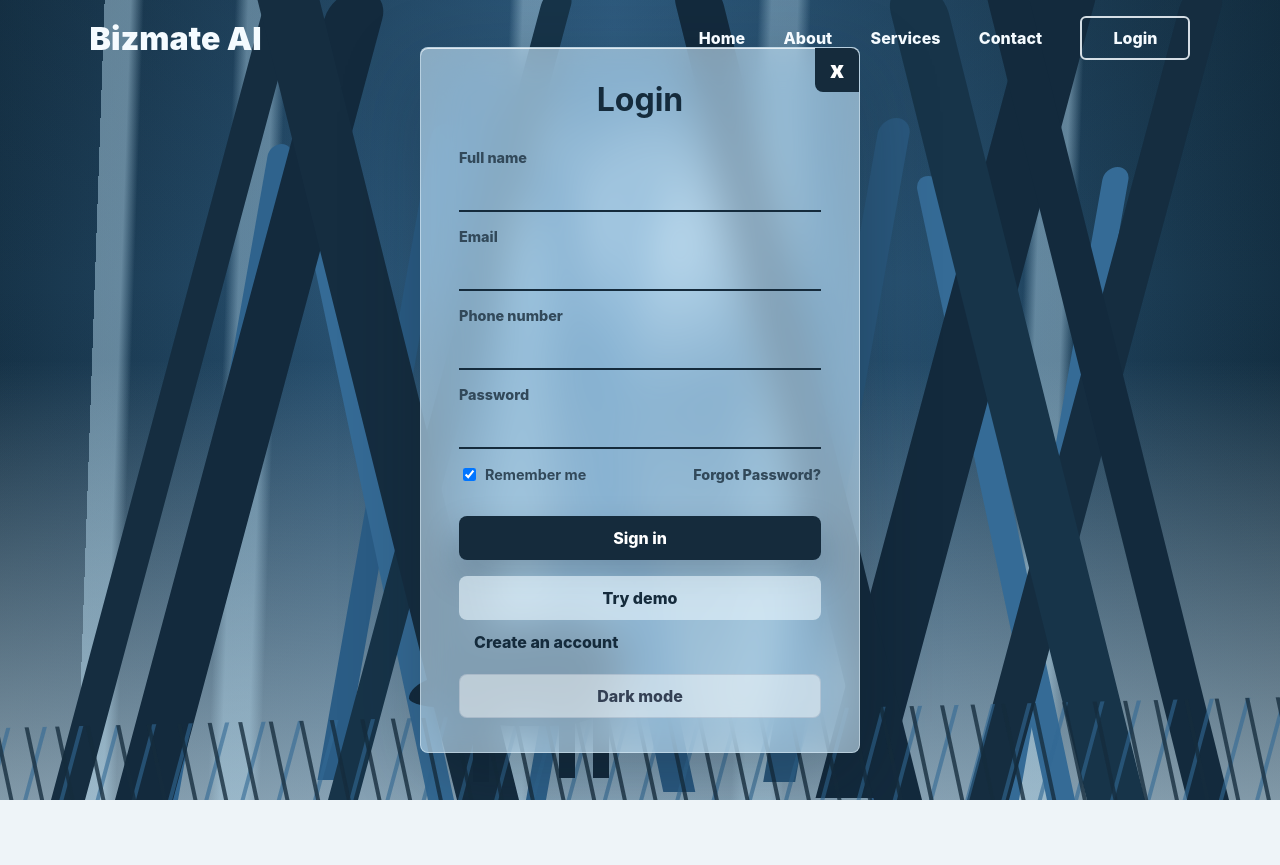
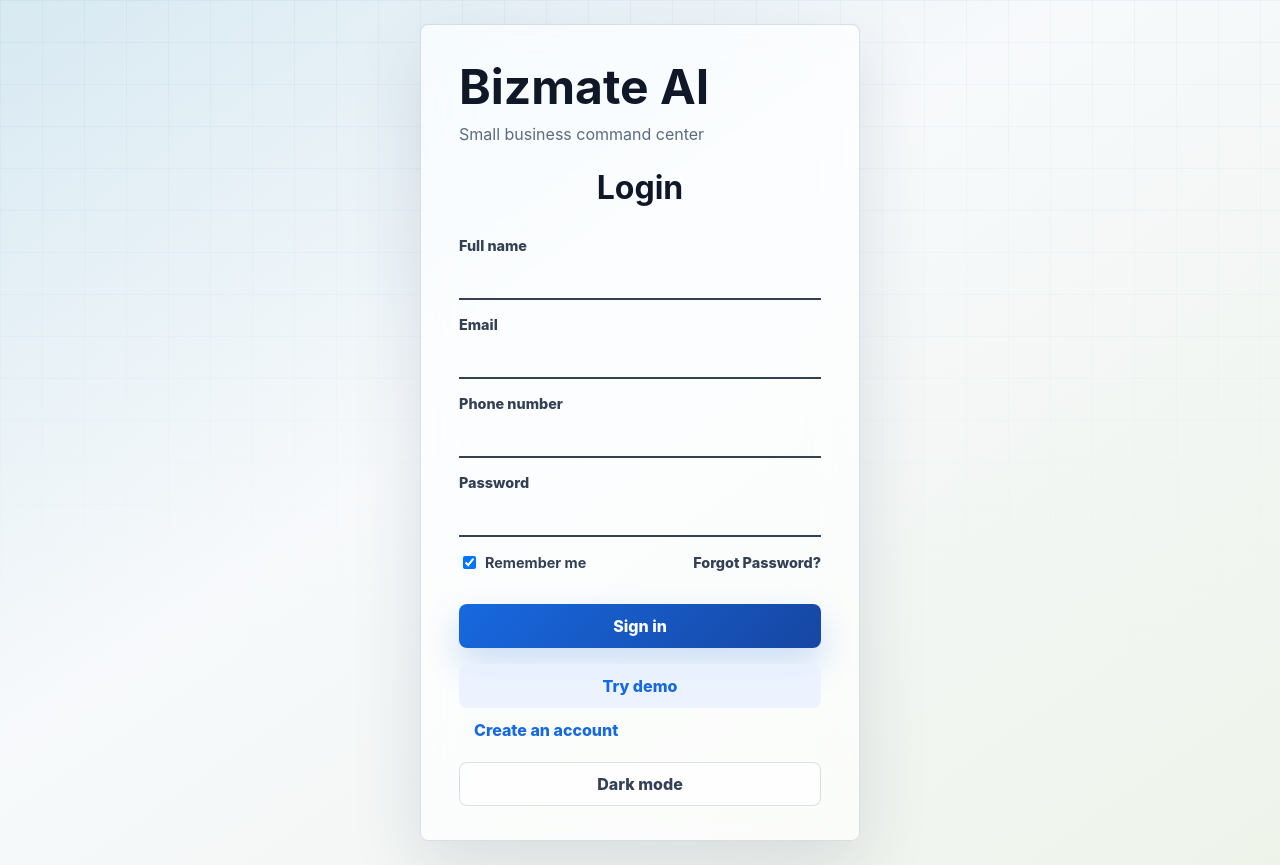
Before and after one commit to tejas-122/bizmate-ai, a website built with Vite: page index.html in a window 1280 px wide. Before the commit the page ends 800 px from the top, so only its background shows below. Built offline with nearby package versions, Linux system fonts and the light colour scheme; some packages are replaced by stand-ins of ours; no server answers.

Commit message:
Refine login form styling

```diff
--- a/src/features/auth/authView.js
+++ b/src/features/auth/authView.js
@@ -5,23 +5,12 @@ import { appState } from '../../app/state.js';
 export function renderAuthView(root, onStartDemo = () => {}) {
   root.innerHTML = `
     <main class="auth-page">
-      <nav class="auth-nav" aria-label="Welcome navigation">
-        <strong class="auth-logo">Bizmate AI</strong>
-        <div class="auth-nav-links">
-          <a href="#home">Home</a>
-          <a href="#about">About</a>
-          <a href="#services">Services</a>
-          <a href="#contact">Contact</a>
-          <button class="auth-login-link" type="button">Login</button>
+      <section class="auth-card">
+        <div class="auth-brand">
+          <h1>Bizmate AI</h1>
+          <p>Small business command center</p>
         </div>
-      </nav>
-      <div class="forest-layer forest-layer-back"></div>
-      <div class="forest-layer forest-layer-mid"></div>
-      <div class="forest-layer forest-layer-front"></div>
-      <div class="deer-silhouette" aria-hidden="true"></div>
-      <section class="auth-card">
-        <button class="auth-close-button" type="button" aria-label="Close">x</button>
-        <h1 class="brand" data-auth-title>Login</h1>
+        <h2 data-auth-title>Login</h2>
 
         <form class="form" data-auth-form>
           <label class="field" data-name-field hidden>
--- a/src/styles.css
+++ b/src/styles.css
@@ -118,182 +118,20 @@ button {
   display: grid;
   place-items: center;
   padding: 24px;
-  background:
-    linear-gradient(rgba(13, 36, 53, 0.1), rgba(13, 36, 53, 0.18)),
-    linear-gradient(90deg, #18364c 0%, #3d74a0 48%, #153246 100%);
+  background: var(--page-bg);
 }
 
 .auth-page::before {
   position: absolute;
   inset: 0;
+  z-index: 0;
+  pointer-events: none;
   content: "";
-  background:
-    radial-gradient(circle at 52% 30%, rgba(217, 236, 248, 0.8), transparent 18%),
-    linear-gradient(to bottom, rgba(12, 31, 45, 0.24), transparent 35%, rgba(12, 31, 45, 0.36));
-}
-
-.auth-page::after {
-  position: absolute;
-  left: -5%;
-  right: -5%;
-  bottom: -18px;
-  height: 170px;
-  content: "";
-  background:
-    repeating-linear-gradient(78deg, transparent 0 15px, rgba(21, 44, 61, 0.82) 16px 19px, transparent 20px 30px),
-    repeating-linear-gradient(105deg, transparent 0 18px, rgba(50, 105, 148, 0.64) 19px 22px, transparent 23px 35px);
-  clip-path: polygon(0 48%, 100% 28%, 100% 100%, 0 100%);
-  opacity: 0.95;
-}
-
-.auth-nav {
-  position: absolute;
-  top: 16px;
-  left: 7vw;
-  right: 7vw;
-  z-index: 4;
-  display: flex;
-  align-items: center;
-  justify-content: space-between;
-  gap: 20px;
-  color: #f5fbff;
-}
-
-.auth-logo {
-  font-size: clamp(1.45rem, 3vw, 2rem);
-  font-weight: 900;
-}
-
-.auth-nav-links {
-  display: flex;
-  align-items: center;
-  gap: clamp(18px, 3vw, 42px);
-}
-
-.auth-nav-links a,
-.auth-login-link {
-  color: #f5fbff;
-  text-decoration: none;
-  font-weight: 800;
-}
-
-.auth-login-link {
-  min-width: 110px;
-  min-height: 44px;
-  border: 2px solid rgba(245, 251, 255, 0.86);
-  border-radius: 6px;
-  background: transparent;
-}
-
-.forest-layer {
-  position: absolute;
-  inset: 0;
-  pointer-events: none;
-}
-
-.forest-layer::before,
-.forest-layer::after {
-  position: absolute;
-  bottom: 0;
-  width: 18px;
-  content: "";
-  border-radius: 999px 999px 0 0;
-  transform-origin: bottom center;
-}
-
-.forest-layer-back {
-  background:
-    linear-gradient(92deg, transparent 8%, rgba(181, 216, 235, 0.48) 8% 10%, transparent 11% 18%, rgba(181, 216, 235, 0.42) 19% 21%, transparent 22% 39%, rgba(181, 216, 235, 0.44) 40% 42%, transparent 43% 58%, rgba(181, 216, 235, 0.4) 59% 61%, transparent 62% 79%, rgba(181, 216, 235, 0.45) 80% 82%, transparent 83%),
-    linear-gradient(to top, rgba(210, 233, 246, 0.58), transparent 55%);
-}
-
-.forest-layer-mid::before {
-  left: 12%;
-  height: 82vh;
-  width: 24px;
-  background: #2f638d;
-  box-shadow:
-    160px -20px 0 0 #2b5d86,
-    370px 34px 0 -2px #2f638d,
-    610px -22px 0 4px #2a587d,
-    840px 24px 0 1px #356b96;
-  transform: skewX(-10deg);
-}
-
-.forest-layer-mid::after {
-  right: 16%;
-  height: 78vh;
-  width: 28px;
-  background: #356b96;
-  box-shadow:
-    -180px 30px 0 -3px #315f88,
-    -380px -10px 0 2px #2b5b83,
-    -620px 18px 0 -1px #356b96;
-  transform: skewX(12deg);
-}
-
-.forest-layer-front::before {
-  left: 4%;
-  height: 104vh;
-  width: 34px;
-  background: #152d40;
-  box-shadow:
-    76px 34px 0 12px #132a3d,
-    275px 20px 0 -2px #173449,
-    780px -18px 0 16px #132a3d,
-    920px 22px 0 4px #152d40;
-  transform: skewX(-15deg);
-}
-
-.forest-layer-front::after {
-  right: 4%;
-  height: 104vh;
-  width: 42px;
-  background: #132a3d;
-  box-shadow:
-    -92px 24px 0 8px #173449,
-    -310px 16px 0 3px #132a3d,
-    -720px 10px 0 10px #152d40;
-  transform: skewX(14deg);
-}
-
-.deer-silhouette {
-  position: absolute;
-  left: 34%;
-  bottom: 74px;
-  z-index: 2;
-  width: 190px;
-  height: 110px;
-  border-radius: 62% 38% 42% 44%;
-  background: #132a3d;
-  box-shadow: -62px 18px 0 -36px #132a3d;
-}
-
-.deer-silhouette::before {
-  position: absolute;
-  top: -46px;
-  left: 14px;
-  width: 44px;
-  height: 54px;
-  content: "";
-  border-radius: 48% 42% 36% 40%;
-  background: #132a3d;
-  box-shadow:
-    -12px -18px 0 -9px #132a3d,
-    18px -24px 0 -12px #132a3d;
-}
-
-.deer-silhouette::after {
-  position: absolute;
-  top: 88px;
-  left: 38px;
-  width: 16px;
-  height: 78px;
-  content: "";
-  background: #132a3d;
-  box-shadow:
-    86px -4px 0 0 #132a3d,
-    120px -4px 0 0 #132a3d;
+  background-image:
+    linear-gradient(var(--grid-line-a) 1px, transparent 1px),
+    linear-gradient(90deg, var(--grid-line-b) 1px, transparent 1px);
+  background-size: 42px 42px;
+  mask-image: linear-gradient(to bottom, #000, transparent 78%);
 }
 
 .auth-card,
@@ -311,28 +149,10 @@ button {
 
 .auth-card {
   position: relative;
-  z-index: 3;
+  z-index: 1;
   width: min(440px, 100%);
   padding: 32px 38px 34px;
-  border-color: rgba(235, 248, 255, 0.48);
-  background: rgba(198, 222, 238, 0.64);
-  box-shadow:
-    0 26px 80px rgba(9, 24, 37, 0.28),
-    inset 0 1px 0 rgba(255, 255, 255, 0.72);
-  color: #152b3c;
-}
-
-.auth-close-button {
-  position: absolute;
-  top: 0;
-  right: 0;
-  width: 44px;
-  height: 44px;
-  border-radius: 0 8px 0 8px;
-  color: #ffffff;
-  background: #152b3c;
-  font-size: 1.45rem;
-  font-weight: 900;
+  color: var(--ink);
 }
 
 .auth-theme-toggle {
@@ -345,16 +165,32 @@ button {
   margin-top: 16px;
 }
 
+.auth-brand {
+  margin-bottom: 24px;
+}
+
+.auth-brand h1 {
+  margin: 0;
+  font-size: clamp(2rem, 7vw, 3rem);
+  letter-spacing: 0;
+}
+
+.auth-brand p {
+  margin: 8px 0 0;
+  color: var(--muted);
+}
+
 .brand {
   margin: 0;
   font-size: clamp(2rem, 7vw, 3.25rem);
   letter-spacing: 0;
 }
 
-.auth-card .brand {
+.auth-card h2 {
+  margin: 0;
   text-align: center;
   font-size: 2rem;
-  color: #152b3c;
+  color: var(--ink);
 }
 
 .subtitle {
@@ -417,36 +253,36 @@ button {
 }
 
 .auth-card .field span {
-  color: #32495a;
+  color: var(--label);
   font-size: 0.9rem;
 }
 
 .auth-card .field input {
   border: 0;
-  border-bottom: 2px solid #152b3c;
+  border-bottom: 2px solid var(--label);
   border-radius: 0;
   padding: 10px 4px;
-  color: #152b3c;
+  color: var(--ink);
   background: transparent;
 }
 
 .auth-card .field input:focus {
-  border-color: #152b3c;
+  border-color: var(--primary);
   box-shadow: none;
 }
 
 .auth-card .primary-button {
-  background: #152b3c;
-  box-shadow: 0 16px 34px rgba(10, 24, 37, 0.25);
+  background: linear-gradient(135deg, var(--primary), #1746a2);
+  box-shadow: 0 16px 34px color-mix(in srgb, var(--primary) 22%, transparent);
 }
 
 .auth-card .secondary-button {
-  color: #152b3c;
-  background: rgba(230, 244, 252, 0.64);
+  color: var(--primary);
+  background: var(--secondary-bg);
 }
 
 .auth-card .text-button {
-  color: #152b3c;
+  color: var(--primary);
 }
 
 .auth-options {
@@ -454,7 +290,7 @@ button {
   align-items: center;
   justify-content: space-between;
   gap: 12px;
-  color: #32495a;
+  color: var(--label);
   font-size: 0.9rem;
   font-weight: 700;
 }
@@ -468,7 +304,7 @@ button {
 .auth-options .text-button {
   min-height: auto;
   padding: 0;
-  color: #32495a;
+  color: var(--label);
   font-size: 0.9rem;
 }
 
@@ -900,24 +736,6 @@ button {
 }
 
 @media (max-width: 780px) {
-  .auth-nav {
-    left: 20px;
-    right: 20px;
-  }
-
-  .auth-nav-links a {
-    display: none;
-  }
-
-  .auth-login-link {
-    min-width: 92px;
-  }
-
-  .deer-silhouette {
-    left: 12%;
-    opacity: 0.55;
-  }
-
   .topbar,
   .dashboard-hero,
   .utility-bar,
@@ -950,7 +768,7 @@ button {
 
 @media (max-width: 640px) {
   .auth-page {
-    padding: 92px 16px 24px;
+    padding: 24px 16px;
   }
 
   .auth-card {
```
